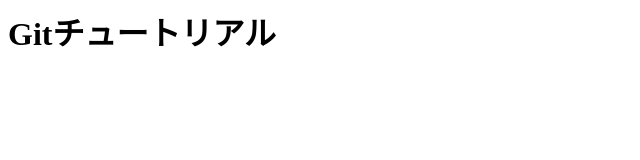
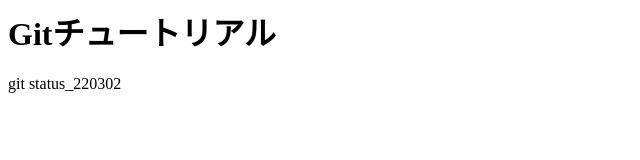
Before and after one commit to watanabe-moru/git-tutorial, a plain HTML site: page index.html in a window 1280 px wide. Shown: the whole page, without its empty margins (0-640 px from the left). Drawn offline with Linux system fonts and the light colour scheme.

```diff
--- a/index.html
+++ b/index.html
@@ -1 +1,2 @@
 <h1>Gitチュートリアル</h1>
+<p>git status_220302</p>
```
